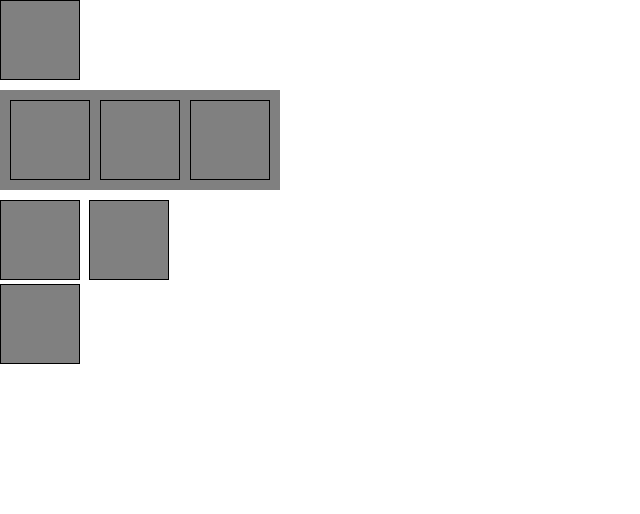
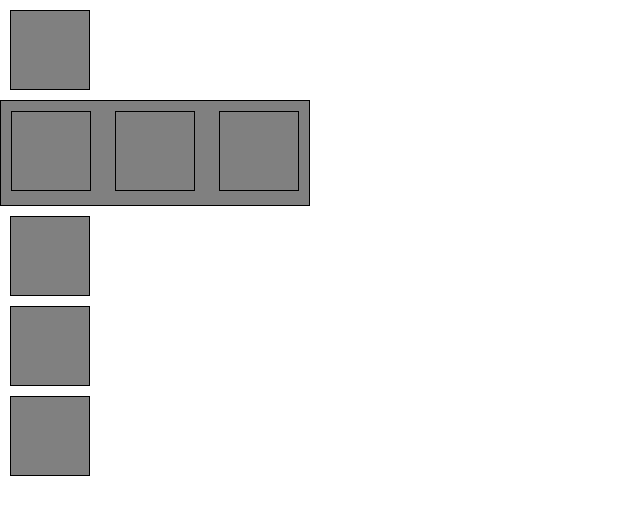
Before and after one commit to AmySeo12/8-cajas, a plain HTML site: page index.html in a window 1280 px wide. Shown: the whole page, without its empty margins (0-640 px from the left). Drawn offline with Linux system fonts and the light colour scheme.

Commit message:
Arreglando los codigos

```diff
--- a/index.html
+++ b/index.html
@@ -7,16 +7,14 @@
 	<title></title>
 </head>
 	<body>
-		<div class="uno"></div>
-		<div class="dos">
-			<div class="contenedor">
-				<div class="medio"></div>
-				<div class="medio2"></div>
-				<div class="medio3"></div>
-			</div>
+		<div class="caja"></div>
+		<div class="contenedor">
+			<div class="caja inline-block"></div>
+			<div class="caja inline-block"></div>
+			<div class="caja inline-block"></div>
 		</div>
-		<div class="tres"></div>
-		<div class="cuatro"></div>
-		<div class="cinco"></div>
+		<div class="caja"></div>
+		<div class="caja"></div>
+		<div class="caja"></div>
 	</body>
 </html>
--- a/main.css
+++ b/main.css
@@ -3,52 +3,16 @@
     margin: 0px;
     padding: 0px;
 }
-.uno    {
-    height: 80px;
-    width: 80px;
-    background-color: #808080;
-    margin-bottom: 10px;
+.contenedor {
     border: 1px solid black;
+    background-color: #808080
 }
-
-.dos    {
-    display: table-row;
-    height: 80px;
-    width: 240px;
-    background-color: #808080;
-    border-spacing: 10px;
-    border: 1px solid black
-}
-
-.medio, .medio2, .medio3{
-    display: table-cell;
-    height: 80px;
-    width: 80px;
-    border: 1px solid black;
-}
-
-.tres   {
-    display: inline-block;
-    height: 80px;
-    width: 80px;
-    background-color: #808080;
-    margin-top: 10px;
-    margin-right: 5px;
-    border: 1px solid black;
-}
-
-.cuatro {
-    display: inline-block;
+.caja  {
     height: 80px;
     width: 80px;
     background-color: #808080;
     border: 1px solid black;
+    margin:10px;
 }
-
-.cinco  {
-    height: 80px;
-    width: 80px;
-    background-color: #808080 ;
-    margin-bottom: 10px;
-    border: 1px solid black;
-}
+.inline-block, .contenedor{
+    display: inline-block;
```
